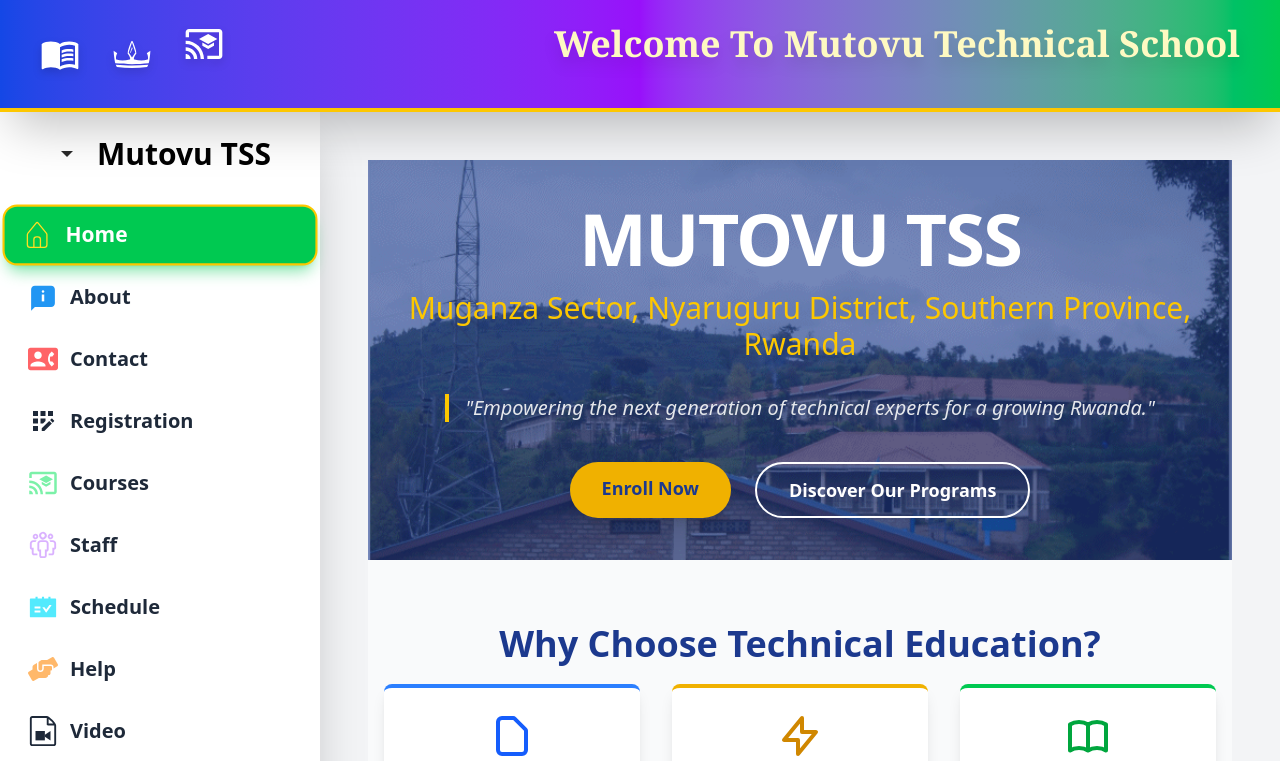
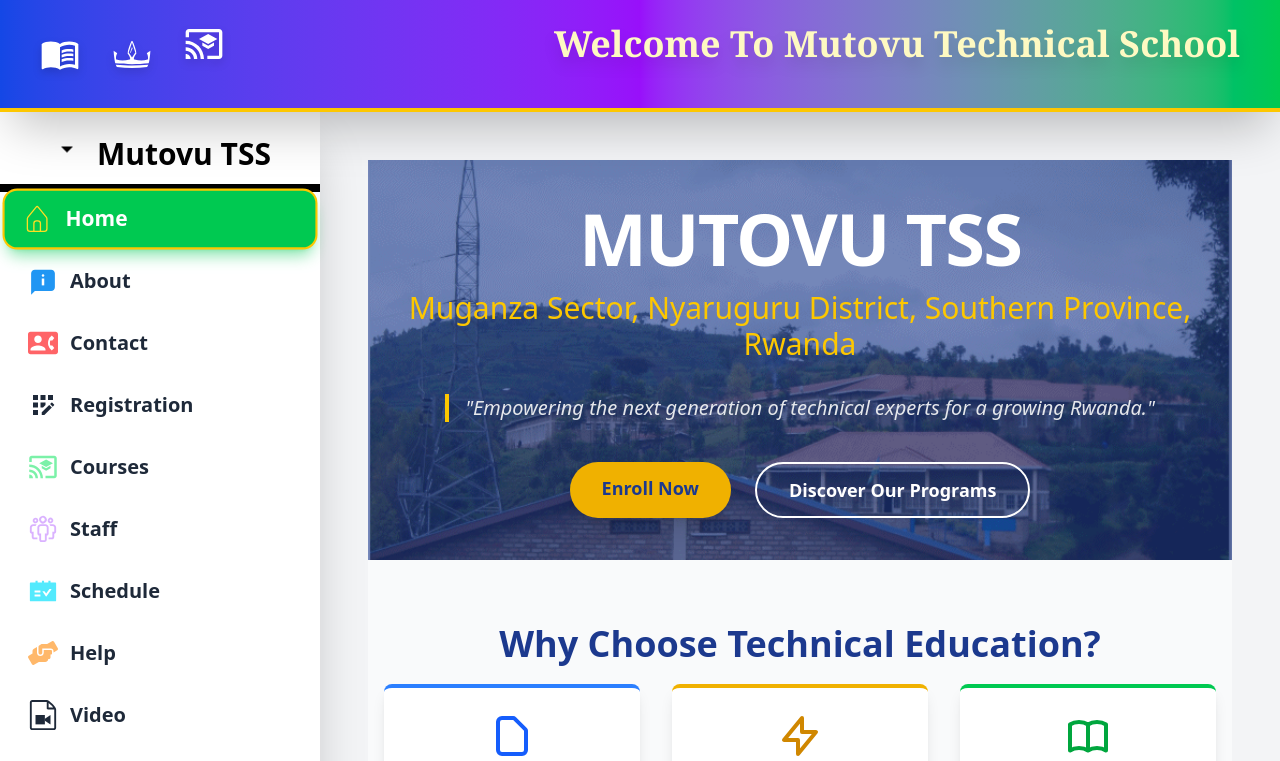
Before and after one commit to athanase12/mutovutss, a React (Vite) app: page / in a window 1280 px wide. Shown: the top 761 px of the page. Built offline with nearby package versions, Linux system fonts and the light colour scheme.

Commit message:
Update App.jsx

```diff
--- a/src/App.jsx
+++ b/src/App.jsx
@@ -35,7 +35,6 @@ import { AiFillSchedule } from "react-icons/ai";
 import { GrDocumentPdf } from "react-icons/gr";
 
 function App() {
-    // --- Define NavLink Styles for maximum interactivity ---
     const baseNavClass =
         "flex font-semibold items-center gap-3 py-3 px-4 mx-3 rounded-xl " +
         "transition-all duration-300 ease-in-out cursor-pointer text-xl";
@@ -48,7 +47,7 @@ function App() {
         `${baseNavClass} text-gray-800 hover:bg-blue-200 hover:text-blue-900 ` +
         `transform hover:scale-[1.02] hover:shadow-xl`;
 
-    // Custom class for the unique Logout link
+
     const logoutClass =
         "text-lg font-bold w-full mx-auto mt-6 py-2 rounded-full flex items-center justify-center gap-2 " +
         "text-white bg-red-600 hover:bg-red-700 transition duration-300 transform hover:scale-105 shadow-xl " +
@@ -58,22 +57,22 @@ function App() {
     return (
         <BrowserRouter>
             <div className="App sticky top-0 z-50">
-                {/* ScrollingText remains sticky at the top, placed above the main flex container */}
+
                 <ScrollingText />
             </div>
 
             <div className="flex flex-col sm:flex-row min-h-screen">
-                {/* Navigation Sidebar */}
+
                 <nav
                     className="flex flex-col w-full sm:w-72 md:w-80 py-6
                                bg-gradient-to-br from-purple-800 via-pink-700 to-cyan-500
                                text-white shadow-2xl z-40 flex-shrink-0 transition-all duration-300"
                 >
                     {/* Menu Header with strong visual style */}
-                    <h1 className="text-3xl font-extrabold mb-6 px-4 pb-3
+                    <h1 className="text-3xl font-extrabold mb-0 px-4 pb-3
                                    border-b-4 border-yellow-400 text-center flex items-center justify-center gap-3">
-                        <RiArrowDropDownFill className="text-4xl animate-pulse" /> Mutovu TSS
-                    </h1>
+                        <RiArrowDropDownFill className="text-4xl ml-0 animate-bounce" /> Mutovu TSS
+                    </h1><hr className="border-4"/>
 
                     {/* Navigation Links (All using the defined interactive styles) */}
                     <div className="space-y-2">
@@ -171,7 +170,7 @@ function App() {
 
                     </div>
 
-                    {/* Unique Logout Button with Strong Interaction */}
+
                     <div className="mt-auto px-4">
                         <NavLink
                             to="/logout-placeholder"
@@ -210,7 +209,7 @@ function App() {
                 </div>
             </div>
 
-            {/* Footer with improved styling and responsiveness */}
+
             <footer className="h-16 flex items-center justify-center text-center bg-gray-800 text-gray-200
                              text-base sm:text-xl font-medium border-t-4 border-red-600 shadow-inner">
                 &copy; Copyright | Mutovu TSS 2025, All Rights Reserved.
```
